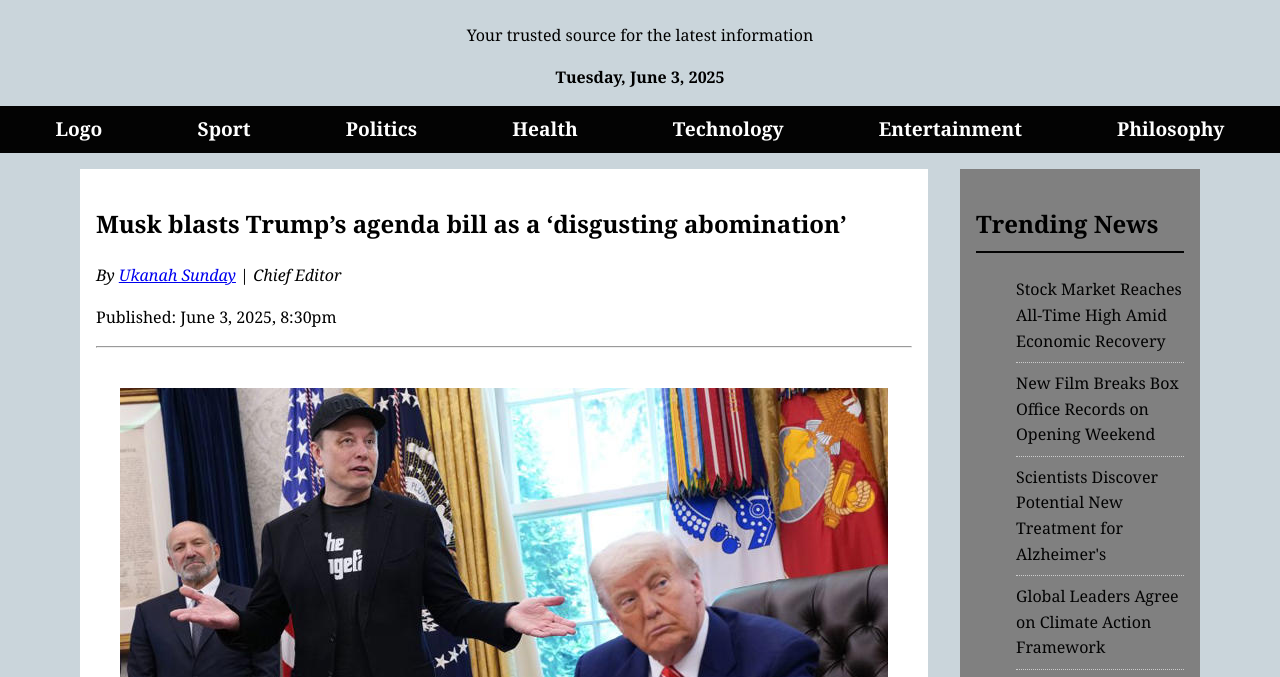
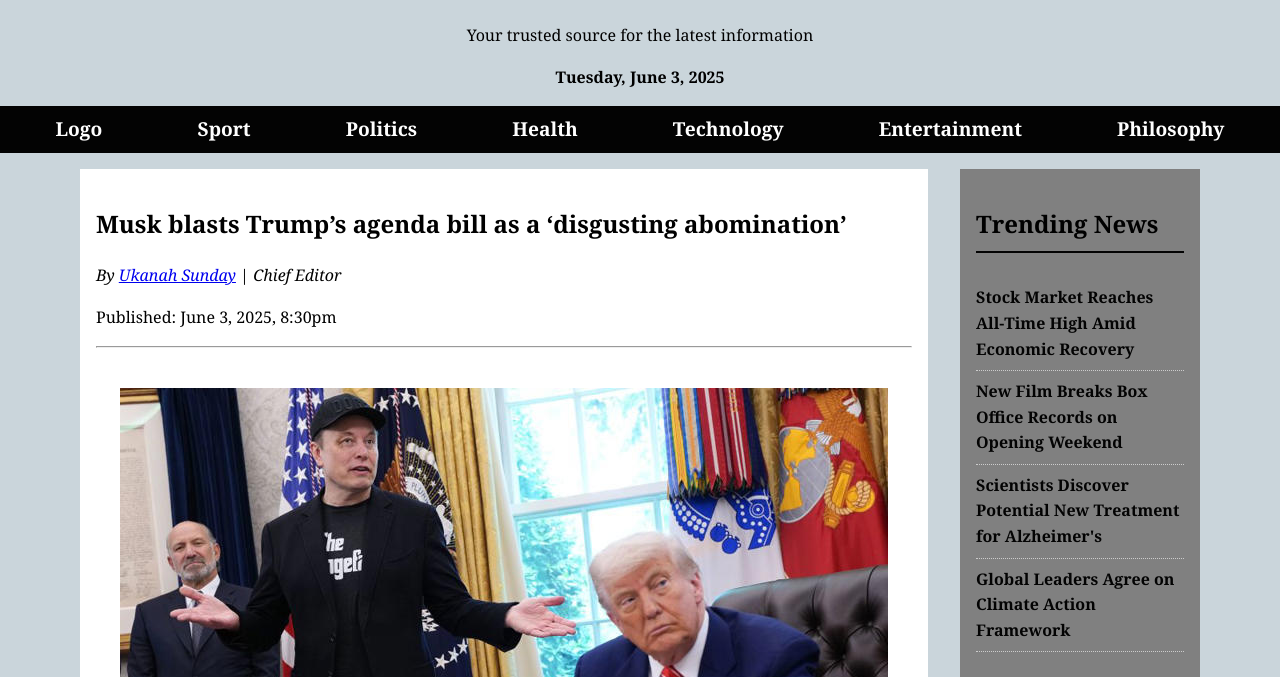
Before and after one commit to ukanahsunday/Newspaper-project, a plain HTML site: page index.html in a window 1280 px wide. Shown: the part 118-795 px from the top of the page. Drawn offline with Linux system fonts and the light colour scheme.

Commit message:
Adding comment to the css and html to make it readable

```diff
--- a/index.html
+++ b/index.html
@@ -7,6 +7,7 @@
     <link rel="stylesheet" href="style.css">
 </head>
 <body>
+    <!-- Header section start -->
     <header>
         <div class="intro">
             <h1>KANALYSIS NEWS</h1>
@@ -27,7 +28,12 @@
             </ul>
         </div>
     </div>
+    <!-- header Section end -->
 
+
+<!-- Main Section   start-->
+
+    <!-- MAIN SECTION of the Main secion -->
     <div class="container">
         <main>
             <div class="break-news pad">
@@ -58,9 +64,11 @@
                     <li><a href="index.html">Work from anywhere and earn money</a></li>
                 </ul>
             </div>
+        </main>
+    <!-- MAIN SECTION END of the Main section -->
 
-        </main>
-        <div id="sidebar">
+    <!-- sidebar section start -->
+            <div id="sidebar">
             <div class="trend">
                 <h2>Trending News</h2>
                 <ul>
@@ -84,7 +92,11 @@
                 <p>S&P: <span style="color:red;">▼ 32.12</span></p>
             </div>
         </div>
-        <div class="content1 content">
+    <!-- sidebar section end -->
+
+    <!-- content session start -->
+
+             <div class="content1 content">
             <div class="pad">
                 <h2>Trump signs proclamation to ban travel from 12 countries</h2>
                 <p class="italics">By <a href="index.html">Shittu Musa</a> | Editor </p>
@@ -204,9 +216,17 @@
             </div>
         </div>
     </div>
+    <!-- content section end -->
+
+
+<!-- Main section end -->
+
+
+    <!-- footer start -->
     <footer>
         <p>&copy; 2025 The KANALYSIS News. All rights reserved.</p>
         <p>This is a demonstration of HTML5 semantic elements and CSS layout techniques.</p>
     </footer>
+    <!-- footer end -->
 </body>
 </html>
--- a/style.css
+++ b/style.css
@@ -57,7 +57,7 @@ footer{
     text-align: center;
 }
 /* footer code end */
-/* header, master header and nav bar */
+/* header, master header and nav bar start */
 header .intro{
     text-align: center;
 }
@@ -102,9 +102,9 @@ p{
 .nav ul a:hover{
     background-color: #333;
 }
-/* header, master header and nav bar */
+/* header, master header and nav bar end*/
 
-/* main container */
+/* main container start*/
 main .column{
     column-count: 2;
     column-gap: 1.5rem;
@@ -141,27 +141,33 @@ main{
     list-style-type:square;
     list-style-position: outside;
 }
+/* sidebar start in main */
 .trend h2{
     border-bottom:2px solid #030303;
     padding-bottom: 0.5rem;
     margin-bottom: 0.5rem;
 }
+.trend ul{
+    list-style: none;
+    padding:0.5rem 0;
+
+}
 .trend ul li{
-    list-style-type: none;
-    padding:0.5rem 0;
-    border-bottom: 1px dotted #ccc;
-    list-style-position: outside;
+ border-bottom: 1px dotted #ccc;
+ padding:0.5rem 0;
 }
 .trend ul li a{
     text-decoration: none;
     color: #030303;
+    font-weight: bold;
 }
 .trend ul li a:hover{
     color: #ccc;
 }
-/* main conatiner */
+/* sidebar end in main */
+/* main conatiner end */
 
-/* media querry */
+/* media querry start */
 @media only screen and (max-width:992px) {
     .container{
         grid-template-columns:2fr 2fr;
@@ -198,4 +204,4 @@ main .column{
         "content6";
 }
 }
-/* media querry */
+/* media querry end*/
```
